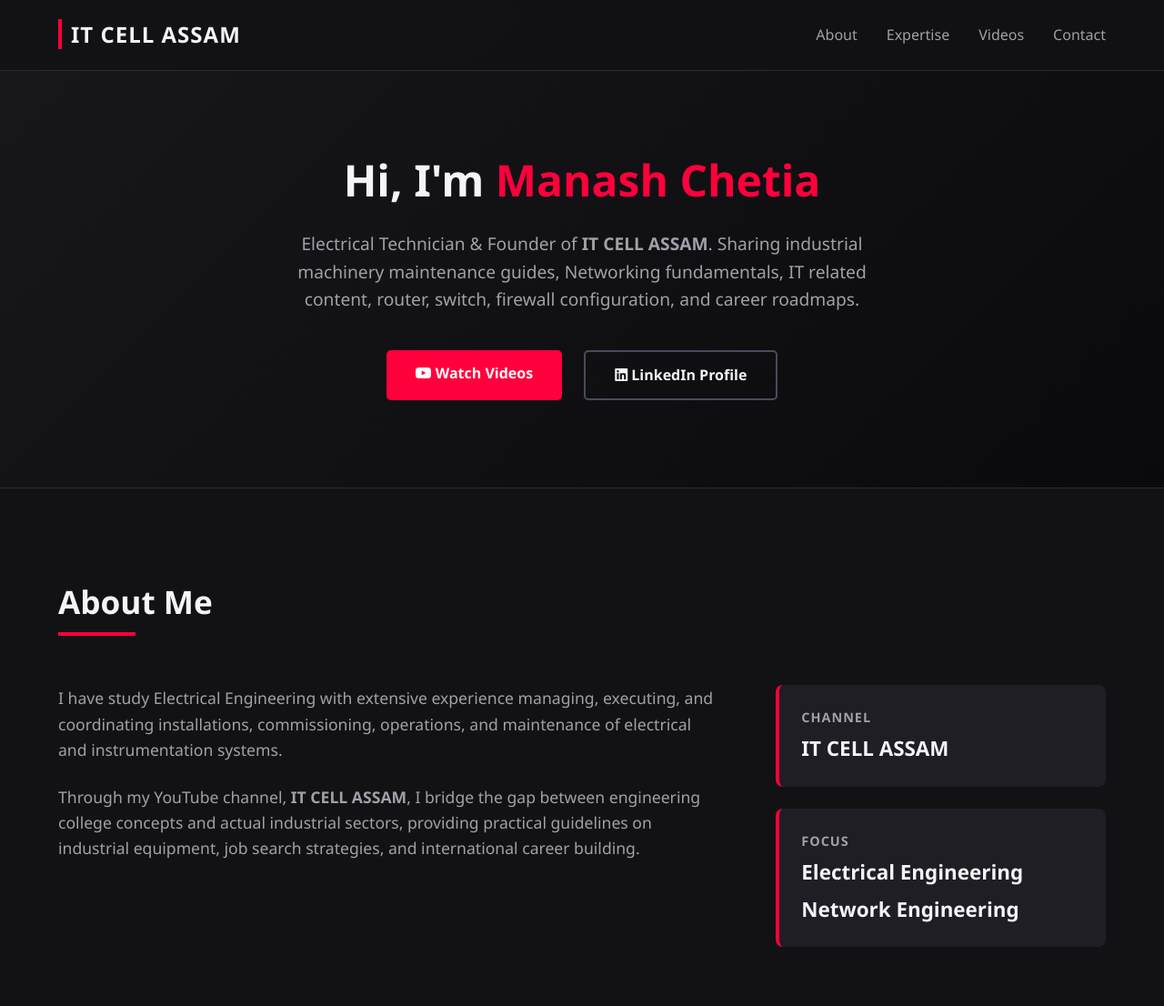
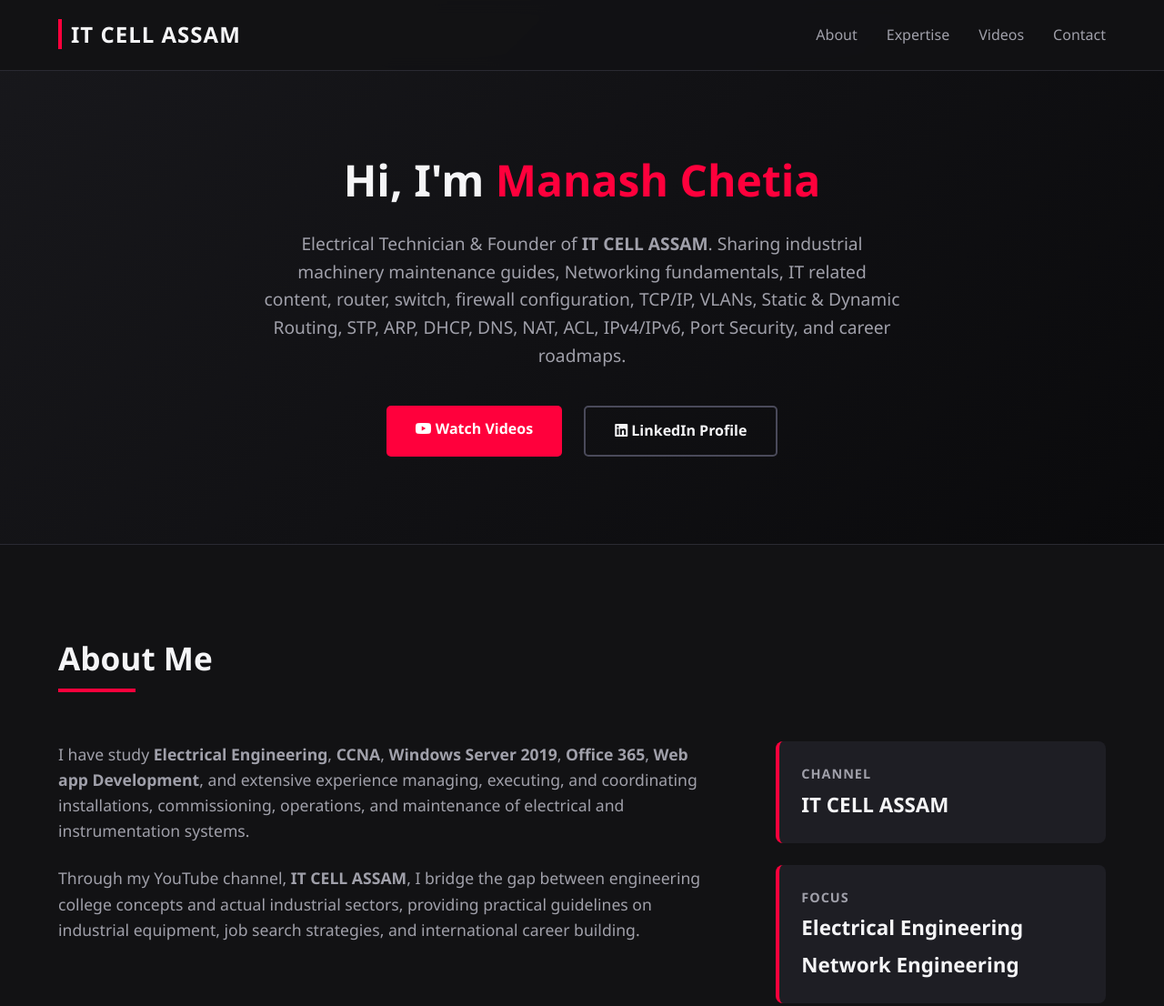
Before and after one commit to BAMBO1234/youtube, a plain HTML site: page index.html in a window 1280 px wide. Shown: the top 1106 px of the page at 91% size. Drawn offline with Linux system fonts and the light colour scheme.

Commit message:
add some networking skill

```diff
--- a/index.html
+++ b/index.html
@@ -31,7 +31,7 @@
     <section class="hero">
         <div class="container hero-content">
             <h1>Hi, I'm <span class="highlight">Manash Chetia</span></h1>
-            <p>Electrical Technician & Founder of <strong>IT CELL ASSAM</strong>. Sharing industrial  machinery maintenance guides, Networking fundamentals, IT related content, router, switch, firewall configuration, and career roadmaps.</p>
+            <p>Electrical Technician & Founder of <strong>IT CELL ASSAM</strong>. Sharing industrial  machinery maintenance guides, Networking fundamentals, IT related content, router, switch, firewall configuration, TCP/IP, VLANs, Static & Dynamic Routing, STP, ARP, DHCP, DNS, NAT, ACL, IPv4/IPv6, Port Security, and career roadmaps.</p>
             <div class="hero-buttons">
                 <a href="#videos" class="btn btn-primary"><i class="fa-brands fa-youtube"></i> Watch Videos</a>
                 <a href="https://www.linkedin.com/in/manash-chetia-1341131a0/" target="_blank" class="btn btn-secondary"><i class="fa-brands fa-linkedin"></i> LinkedIn Profile</a>
@@ -43,7 +43,7 @@
         <h2>About Me</h2>
         <div class="about-grid">
             <div class="about-text">
-                <p>I have study  Electrical Engineering with extensive experience managing, executing, and coordinating installations, commissioning, operations, and maintenance of electrical and instrumentation systems.</p>
+                <p>I have study  <strong>Electrical Engineering</strong>, <strong>CCNA</strong>, <strong>Windows Server 2019</strong>, <strong>Office 365</strong>, <strong>Web app Development</strong>, and extensive experience managing, executing, and coordinating installations, commissioning, operations, and maintenance of electrical and instrumentation systems.</p>
                 <p>Through my YouTube channel, <strong>IT CELL ASSAM</strong>, I bridge the gap between engineering college concepts and actual industrial sectors, providing practical guidelines on industrial equipment, job search strategies, and international career building.</p>
             </div>
             <div class="about-stats">
```
